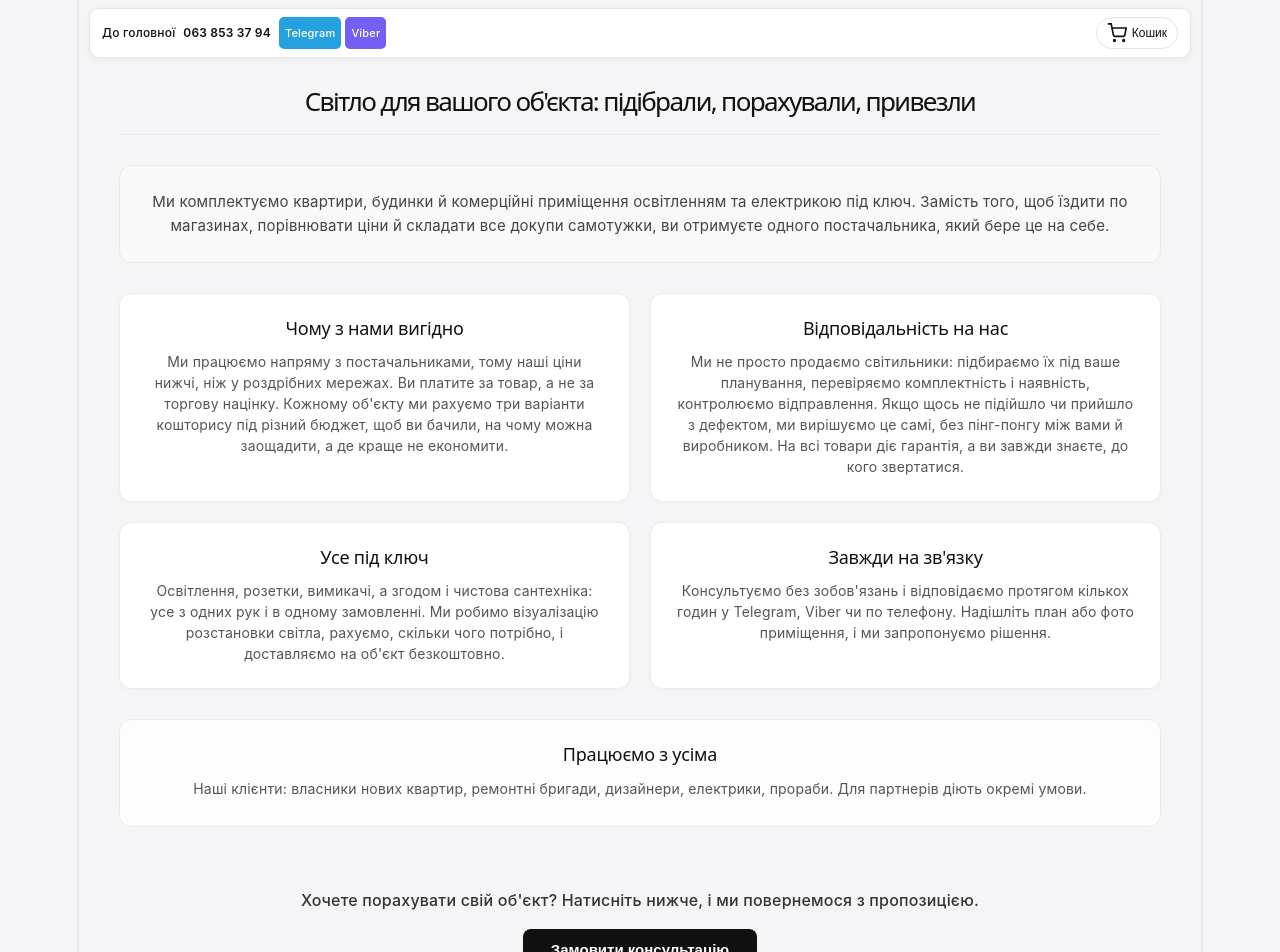
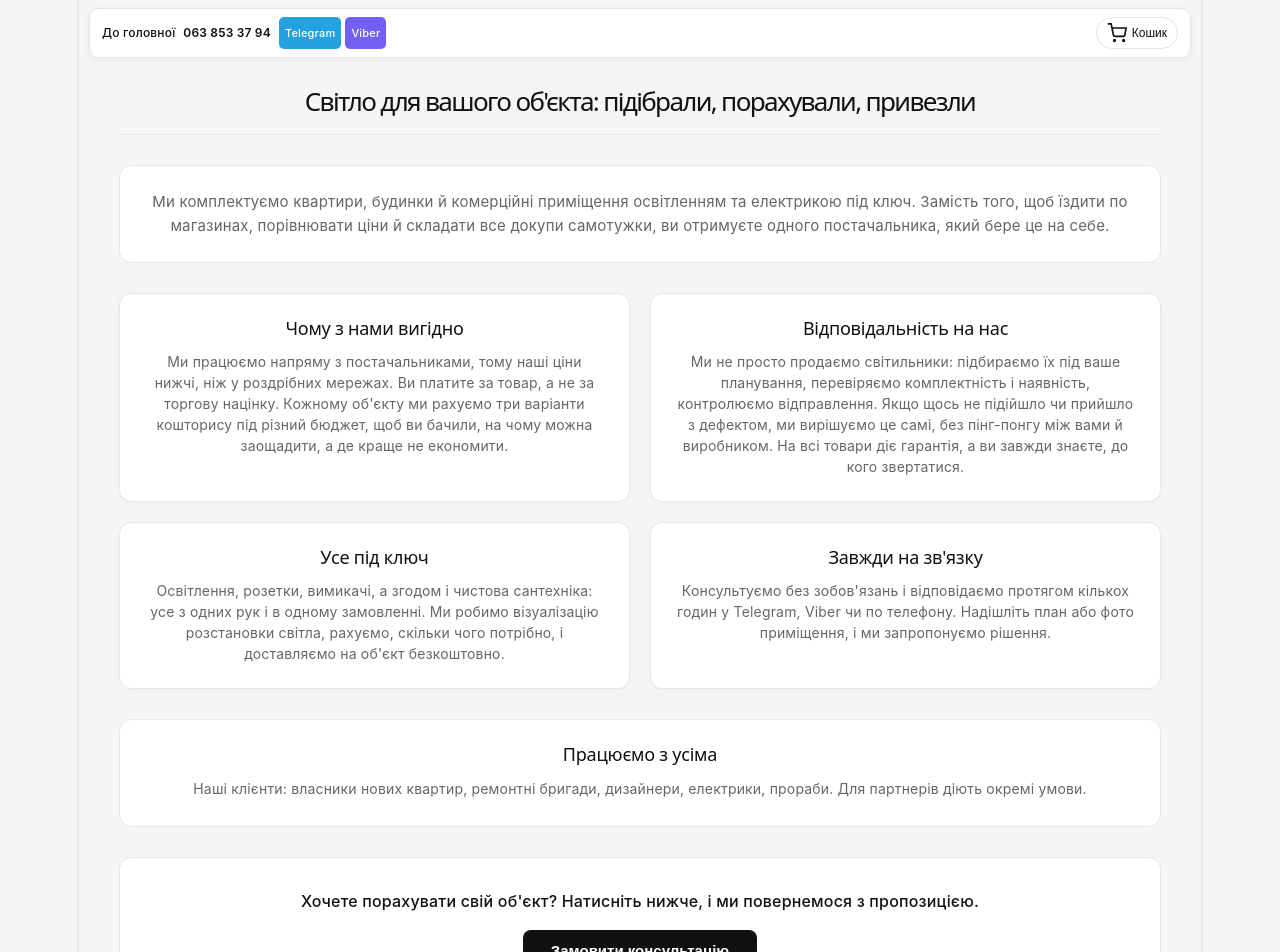
Before and after one commit to lampmanager24-ship-it/svetcomplect, a Vue app in the folder catalog-host/: page /about in a window 1280 px wide. Shown: the top 952 px of the page. Built offline with nearby package versions, Linux system fonts and the light colour scheme.

Commit message:
Add dark theme support, fix scroll offset and update style.css/HomeView

```diff
--- a/catalog-host/src/views/AboutView.vue
+++ b/catalog-host/src/views/AboutView.vue
@@ -65,7 +65,6 @@
 </template>
 
 <script setup>
-// Подія для відкриття модального вікна консультації в App.vue
 defineEmits(['open-consultation'])
 </script>
 
@@ -81,13 +80,13 @@ defineEmits(['open-consultation'])
   text-align: center;
   margin-bottom: 30px;
   padding-bottom: 15px;
-  border-bottom: 1px solid #eaeaea;
+  border-bottom: 1px solid var(--border-color, #eaeaea);
 }
 
 .about-header h1 {
   font-size: 26px;
   margin: 0;
-  color: #111;
+  color: var(--text-main, #111);
   line-height: 1.3;
 }
 
@@ -98,15 +97,16 @@ defineEmits(['open-consultation'])
 }
 
 .about-intro {
-  background: #f9f9f9;
+  background: var(--bg-card, #f9f9f9);
   padding: 24px;
   border-radius: 12px;
-  border: 1px solid #eaeaea;
+  border: 1px solid var(--border-color, #eaeaea);
+  transition: background-color 0.2s ease, border-color 0.2s ease;
 }
 
 .about-intro p {
   font-size: 15px;
-  color: #444;
+  color: var(--text-secondary, #444);
   line-height: 1.6;
   margin: 0;
   text-align: center;
@@ -119,75 +119,78 @@ defineEmits(['open-consultation'])
 }
 
 .about-card {
-  background: #fff;
+  background: var(--bg-card, #fff);
   padding: 24px;
   border-radius: 12px;
-  border: 1px solid #eaeaea;
+  border: 1px solid var(--border-color, #eaeaea);
   box-shadow: 0 2px 8px rgba(0,0,0,0.02);
-  transition: transform 0.2s ease, box-shadow 0.2s ease;
+  transition: transform 0.2s ease, box-shadow 0.2s ease, background-color 0.2s ease, border-color 0.2s ease;
 }
 
 .about-card:hover {
   transform: translateY(-3px);
-  box-shadow: 0 6px 16px rgba(0,0,0,0.06);
+  box-shadow: 0 6px 16px rgba(0,0,0,0.1);
 }
 
 .about-card h2 {
   font-size: 18px;
-  color: #111;
+  color: var(--text-main, #111);
   margin-top: 0;
   margin-bottom: 12px;
 }
 
 .about-card p {
   font-size: 14px;
-  color: #555;
+  color: var(--text-secondary, #555);
   line-height: 1.5;
   margin: 0;
 }
 
 .about-clients {
-  background: #fdfdfd;
+  background: var(--bg-card, #fdfdfd);
   padding: 24px;
   border-radius: 12px;
-  border: 1px solid #eaeaea;
+  border: 1px solid var(--border-color, #eaeaea);
   text-align: center;
+  transition: background-color 0.2s ease, border-color 0.2s ease;
 }
 
 .about-clients h2 {
   font-size: 18px;
-  color: #111;
+  color: var(--text-main, #111);
   margin-top: 0;
   margin-bottom: 10px;
 }
 
 .about-clients p {
   font-size: 14px;
-  color: #555;
+  color: var(--text-secondary, #555);
   margin: 0;
 }
 
 .about-cta {
   text-align: center;
   padding: 30px;
-  background: #f5f5f7;
+  background: var(--bg-card, #f5f5f7);
+  border: 1px solid var(--border-color, #eaeaea);
   border-radius: 12px;
   display: flex;
   flex-direction: column;
   align-items: center;
   gap: 16px;
+  transition: background-color 0.2s ease, border-color 0.2s ease;
 }
 
 .cta-text {
   font-size: 16px;
-  color: #333;
+  color: var(--text-main, #333);
   font-weight: 500;
   margin: 0;
 }
 
 .btn-consultation {
-  background-color: #111;
-  color: #fff;
+  background-color: var(--text-main, #111);
+  color: var(--bg-card, #fff);
   border: none;
   padding: 12px 28px;
   font-size: 15px;
@@ -198,11 +201,10 @@ defineEmits(['open-consultation'])
 }
 
 .btn-consultation:hover {
-  background-color: #333;
+  opacity: 0.9;
   transform: scale(1.04);
 }
 
-/* Мобільна адаптивність */
 @media (max-width: 768px) {
   .about-grid {
     grid-template-columns: 1fr;
--- a/catalog-host/src/views/CategoryView.vue
+++ b/catalog-host/src/views/CategoryView.vue
@@ -109,13 +109,19 @@ const handleAddToCart = (product) => {
   text-align: center;
   margin-bottom: 20px;
   padding-bottom: 12px;
-  border-bottom: 1px solid #eaeaea;
+  border-bottom: 1px solid var(--border-color, #eaeaea);
 }
 
 .category-header h1 {
   font-size: 20px;
   margin: 0;
-  color: #111;
+  color: var(--text-main, #111);
+}
+
+.no-products {
+  text-align: center;
+  color: var(--text-secondary, #666);
+  padding: 40px 0;
 }
 
 .products-grid {
@@ -125,31 +131,32 @@ const handleAddToCart = (product) => {
 }
 
 .product-card {
-  background: #fff;
-  border: 1px solid #eaeaea;
+  background: var(--bg-card, #fff);
+  border: 1px solid var(--border-color, #eaeaea);
   border-radius: 10px;
   overflow: hidden;
   display: flex;
   flex-direction: column;
   justify-content: space-between;
   box-shadow: 0 2px 8px rgba(0,0,0,0.04);
-  transition: transform 0.25s ease, box-shadow 0.25s ease;
+  transition: transform 0.25s ease, box-shadow 0.25s ease, background-color 0.2s ease, border-color 0.2s ease;
 }
 
 .product-card:hover {
   transform: translateY(-3px) scale(1.02);
-  box-shadow: 0 6px 16px rgba(0,0,0,0.08);
+  box-shadow: 0 6px 16px rgba(0,0,0,0.15);
 }
 
 .product-img-wrap {
   width: 100%;
   height: 160px;
-  background: #fdfdfd;
+  background: var(--bg-card, #fdfdfd);
   display: flex;
   align-items: center;
   justify-content: center;
   padding: 10px;
   box-sizing: border-box;
+  transition: background-color 0.2s ease;
 }
 
 .product-img-wrap img {
@@ -168,12 +175,12 @@ const handleAddToCart = (product) => {
 .product-details h3 {
   font-size: 14px;
   margin: 0 0 6px 0;
-  color: #222;
+  color: var(--text-main, #222);
 }
 
 .product-specs {
   font-size: 12px;
-  color: #666;
+  color: var(--text-secondary, #666);
   margin-bottom: 12px;
   line-height: 1.3;
 }
@@ -189,12 +196,12 @@ const handleAddToCart = (product) => {
 .product-price {
   font-size: 15px;
   font-weight: 700;
-  color: #111;
+  color: var(--text-main, #111);
 }
 
 .btn-buy {
-  background: rgba(52, 152, 219, 0.1);
-  color: #555555;
+  background: rgba(52, 152, 219, 0.15);
+  color: #3498db;
   border: none;
   padding: 6px 12px;
   border-radius: 6px;
@@ -205,11 +212,11 @@ const handleAddToCart = (product) => {
 }
 
 .btn-buy:hover {
-  background: rgba(52, 152, 219, 0.2);
+  background: rgba(52, 152, 219, 0.3);
 }
 
 .btn-buy.added {
-  background: rgba(41, 128, 185, 0.2);
+  background: rgba(41, 128, 185, 0.3);
   color: #2980b9;
   font-weight: 600;
 }
@@ -221,7 +228,7 @@ const handleAddToCart = (product) => {
   }
 
   .product-img-wrap {
-    height: 110px; /* Робіть картинки компактнішими, щоб картки були майже квадратними */
+    height: 110px;
   }
 
   .product-details { padding: 8px; }
```
